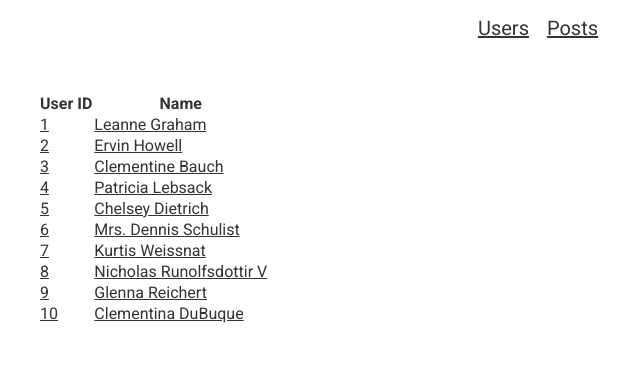
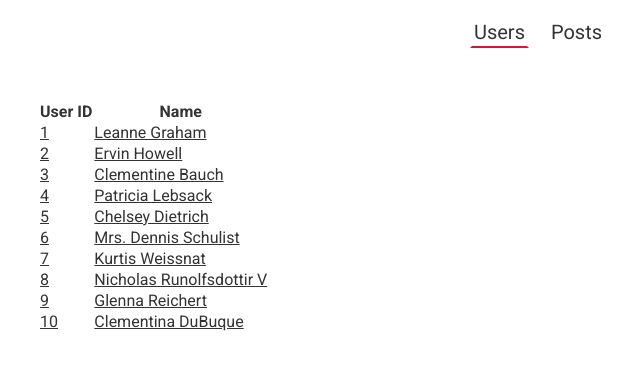
Before and after one commit to Arturs-E/30md-user-page-router, a React (Create React App) app: page /users in a window 1280 px wide. Shown: the top 368 px of the page, without its empty margins (102-742 px from the left). Built offline with nearby package versions, Linux system fonts and the light colour scheme.

Commit message:
Used Navlinks in header with styling the active page

```diff
--- a/src/components/header/Header.scss
+++ b/src/components/header/Header.scss
@@ -11,3 +11,13 @@
     font-size: 20px;
   }
 }
+
+.navigation {
+  text-decoration: none;
+  border: 2px solid transparent;
+  padding: 2px;
+
+  &--active {
+    border-bottom-color: crimson;
+  }
+}
--- a/src/components/header/Header.tsx
+++ b/src/components/header/Header.tsx
@@ -1,12 +1,22 @@
 import React from 'react';
 import './Header.scss';
-import { Link } from 'react-router-dom';
+import { NavLink } from 'react-router-dom';
 
 const Header = () => (
   <div className="header">
     <nav className="header__navigation">
-      <Link to="/">Users</Link>
-      <Link to="/posts">Posts</Link>
+      <NavLink
+        to="/users"
+        className={({ isActive }) => (isActive ? 'navigation navigation--active' : 'navigation')}
+      >
+        Users
+      </NavLink>
+      <NavLink
+        to="/posts"
+        className={({ isActive }) => (isActive ? 'navigation navigation--active' : 'navigation')}
+      >
+        Posts
+      </NavLink>
     </nav>
   </div>
 );
```
